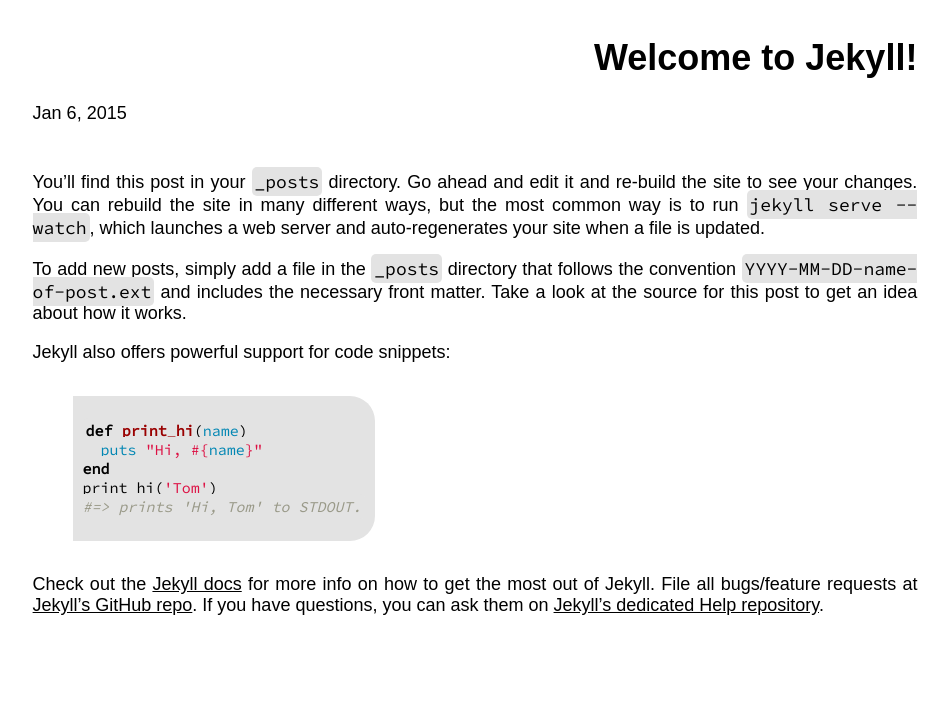
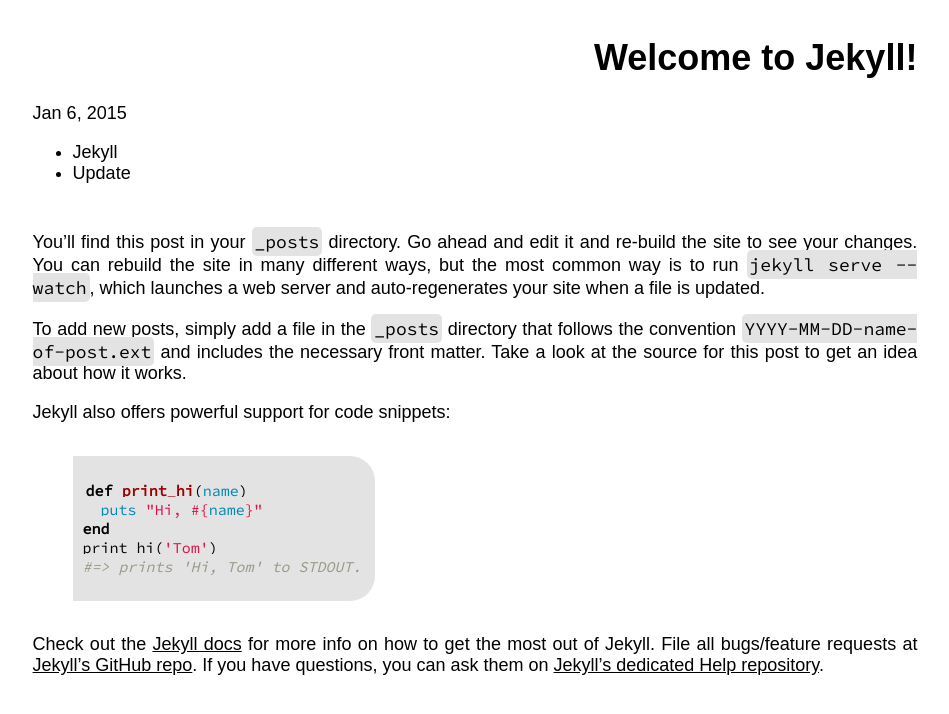
Before and after one commit to jhenriquez/jhenriquez.github.io.old, a Jekyll site: the page built from _posts/2015-01-06-welcome-to-jekyll.markdown, in a window 1280 px wide. Shown: the top 714 px of the page, without its empty margins (165-1114 px from the left). Built offline with Jekyll 4.4.1, drawn with Linux system fonts in a browser that asks for light colours; some web fonts are replaced.

Commit message:
Displayed posts categories.

```diff
--- a/_layouts/post.html
+++ b/_layouts/post.html
@@ -1,11 +1,19 @@
 ---
-layout: default_clean
+layout: default
 ---
 <div class="post">
 
   <header class="post-header">
     <h1 class="post-title">{{ page.title }}</h1>
     <p class="post-meta">{{ page.date | date: "%b %-d, %Y" }}{% if page.author %} • {{ page.author }}{% endif %}{% if page.meta %} • {{ page.meta }}{% endif %}</p>
+    <ul class="categories">
+      {% for category in page.categories %}
+      {% capture qs %}{{ '?c='}}{{category}}{% endcapture %}
+      <li class="category">
+        {{category | capitalize }}
+      </li>
+      {% endfor %}
+    </ul>
   </header>
 
   <article class="post-content">
```
Also changed, not shown: _layouts/default.html (renamed from _layouts/default_clean.html).
